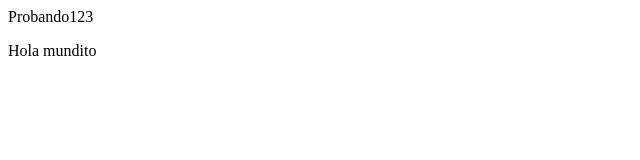
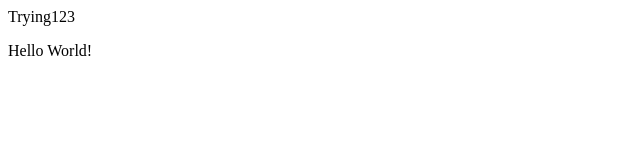
Before and after one commit to MoisesBarbachano/Prueba-Pull-Request, a plain HTML site: page index.html in a window 1280 px wide. Shown: the full height of the page, 0-640 px from the left. Drawn offline with Linux system fonts and the light colour scheme.

Commit message:
Comments resolved

```diff
--- a/index.html
+++ b/index.html
@@ -1,6 +1,6 @@
 <div>
-    <span>Probando123</span>
+    <span>Trying123</span>
     <div>
-        <p>Hola mundito</p>
+        <p>Hello World!</p>
     </div>
 </div>
```
